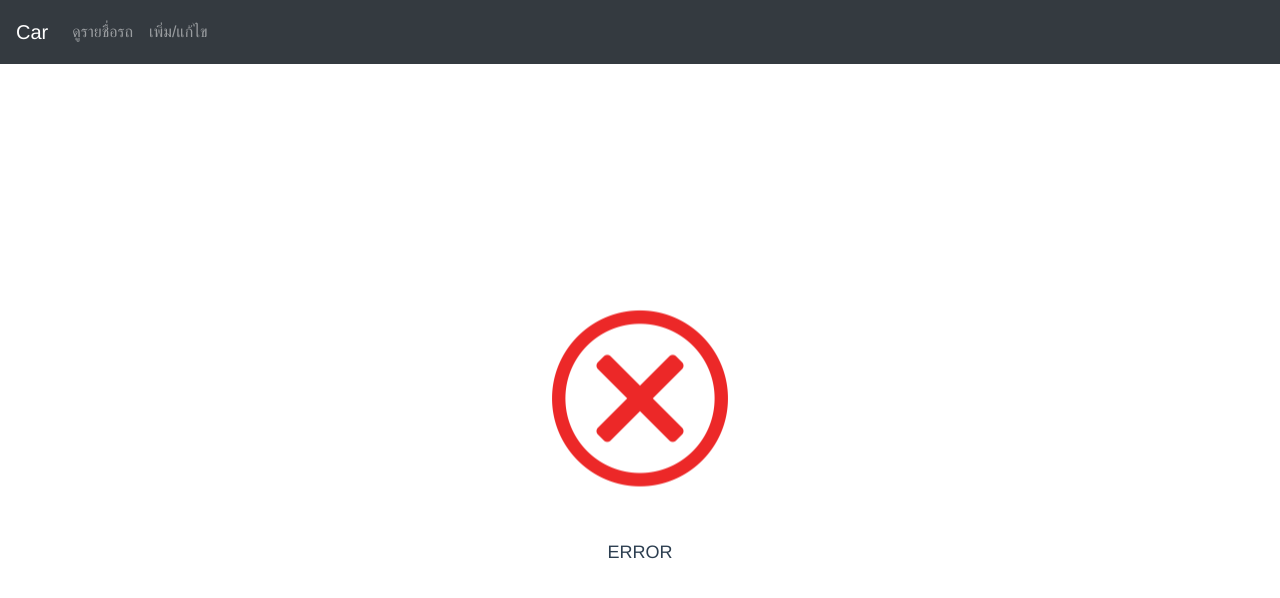
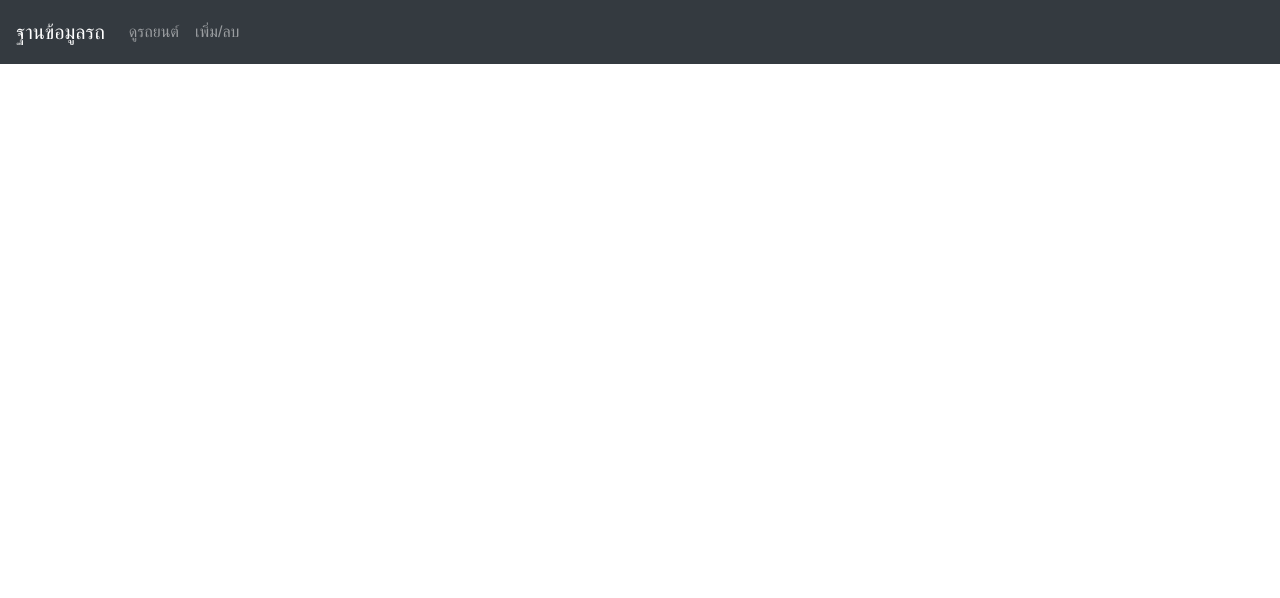
Before and after one commit to nightofsun/car_store_web, a Vue app: page / in a window 1280 px wide. Shown: the top 598 px of the page. Built offline with nearby package versions, Linux system fonts and the light colour scheme.

Commit message:
add router and error view page

```diff
--- a/package.json
+++ b/package.json
@@ -16,6 +16,7 @@
     "moment": "^2.29.4",
     "popper.js": "^1.16.1",
     "vue": "^2.6.14",
+    "vue-i18n": "^8.15.3",
     "vue-router": "^3.1.3",
     "vuelidate": "^0.7.7",
     "vuex": "^3.1.2"
@@ -42,8 +43,7 @@
     "parserOptions": {
       "parser": "@babel/eslint-parser"
     },
-    "rules": {
-    }
+    "rules": {}
   },
   "browserslist": [
     "> 1%",
--- a/src/App.vue
+++ b/src/App.vue
@@ -2,7 +2,7 @@
   <div id="app">
     <AppHeader />
     <div class="content">
-      <BaseInfo imgSrc="error.png" title="ERROR" />
+      <router-view />
     </div>
     <div v-if="isSpinner">
       <div :class="spinnerBackdrop">
--- /dev/null
+++ b/src/common/pathConstant.js
@@ -0,0 +1,8 @@
+export const HOME_PATH = '/'
+export const HOME_NAME = 'home'
+export const EDIT_CAR_PATH = '/editCar'
+export const EDIT_CAR_NAME = 'editCar'
+export const ERROR_INTERNET_PATH = '/errorInternetConnection'
+export const ERROR_INTERNET_NAME = 'errorInternetConnection'
+export const SERVER_ERROR_PATH = '/serverError'
+export const SERVER_ERROR_NAME = 'serverError'
--- a/src/components/Header.vue
+++ b/src/components/Header.vue
@@ -1,19 +1,26 @@
 <template>
     <div>
         <b-navbar id="app-header" type="dark" variant="dark" fixed="top">
-            <b-navbar-brand>Car</b-navbar-brand>
+            <b-navbar-brand>{{$t('header.appName')}}</b-navbar-brand>
             <b-collapse id="nav-collapse" is-nav>
                 <b-navbar-nav>
-                    <b-nav-item href="/">ดูรายชื่อรถ</b-nav-item>
-                    <b-nav-item href="/add-or-editcar">เพิ่ม/แก้ไข</b-nav-item>
+                    <b-nav-item :href="homePath">{{$t('header.home')}}</b-nav-item>
+                    <b-nav-item :href="editCarPath">{{$t('header.editCar')}}</b-nav-item>
                 </b-navbar-nav>
             </b-collapse>
         </b-navbar>
     </div>
 </template>
 <script>
-import { BNavbar } from 'bootstrap-vue';
+import { BNavbar } from 'bootstrap-vue'
+import {EDIT_CAR_PATH, HOME_PATH} from '@/common/pathConstant'
 export default {
+    data() {
+        return {
+            homePath: HOME_PATH,
+            editCarPath: EDIT_CAR_PATH
+        }
+    },
     components: {
         BNavbar
     }
--- /dev/null
+++ b/src/lang/lang.js
@@ -0,0 +1,16 @@
+import Vue from 'vue'
+import VueI18n from 'vue-i18n'
+
+import th from './th.json'
+
+Vue.use(VueI18n)
+
+const messages = {
+    th : th
+}
+
+const i18n = new VueI18n({
+    locale: 'th',
+    messages
+})
+export default i18n
--- /dev/null
+++ b/src/lang/th.json
@@ -0,0 +1,17 @@
+{
+    "default": {
+
+    },
+    "header": {
+        "appName": "ฐานข้อมูลรถ",
+        "home": "ดูรถยนต์",
+        "editCar": "เพิ่ม/ลบ"
+    },
+    "button": {
+
+    },
+    "error": {
+        "internet": "มีปัญหาการเชื่อมต่ออินเทอร์เน็ต",
+        "serverDown": "เชื่อมต่อกับเชิร์ฟเวอร์ล้มเหลว...กรุณาลองอีกครั้งในภายหลัง"
+    }
+}
--- a/src/main.js
+++ b/src/main.js
@@ -1,6 +1,8 @@
 import Vue from 'vue'
 import App from './App.vue'
 import store from './store'
+import i18n from './lang/lang'
+import router from './router'
 import Vuelidate from 'vuelidate'
 import { BootstrapVue } from 'bootstrap-vue'
 import {isEmpty, isNull, every} from 'lodash'
@@ -14,7 +16,10 @@ Vue.prototype.$every = every
 
 Vue.use(Vuelidate)
 Vue.use(BootstrapVue)
+
 new Vue({
   store,
+  i18n,
+  router,
   render: h => h(App),
 }).$mount('#app')
--- /dev/null
+++ b/src/router/index.js
@@ -0,0 +1,35 @@
+import Vue from 'vue'
+import Router from 'vue-router'
+import * as pathConstant from '@/common/pathConstant'
+
+const errorConnection = ()=> import('@/views/error/ErrorConnection.vue')
+const serverError = ()=> import('@/views/error/ServerError.vue')
+
+Vue.use(Router)
+const router = new Router({
+    mode: 'history',
+    routes: configRoutes()
+})
+
+function configRoutes() {
+    return [
+        // {
+        //     path: pathConstant.HOME_PATH,
+        //     name: pathConstant.HOME_NAME,
+        //     component:
+        // },
+        {
+            path : pathConstant.ERROR_INTERNET_PATH,
+            name: pathConstant.ERROR_INTERNET_NAME,
+            component: errorConnection
+        },
+        {
+            path : pathConstant.SERVER_ERROR_PATH,
+            name: pathConstant.SERVER_ERROR_NAME,
+            component: serverError
+        },
+
+    ]
+}
+
+export default router
--- /dev/null
+++ b/src/views/error/ErrorConnection.vue
@@ -0,0 +1,14 @@
+<template>
+    <div>
+        <BaseInfo imgSrc="warning.png" :title="$t('error.internet')" />
+    </div>
+</template>
+<script>
+import BaseInfo from '@/components/BaseInfo.vue';
+export default {
+    components: { BaseInfo }
+}
+</script>
+<style>
+
+</style>
--- /dev/null
+++ b/src/views/error/ServerError.vue
@@ -0,0 +1,14 @@
+<template>
+    <div>
+        <BaseInfo imgSrc="error.png" :title="$t('error.serverDown')" />
+    </div>
+</template>
+<script>
+import BaseInfo from '@/components/BaseInfo.vue';
+export default {
+    components: { BaseInfo }
+}
+</script>
+<style>
+
+</style>
```
Also changed, not shown: src/views/main.vue (added), 1 other file (tests, documents, lock files or other folders).
